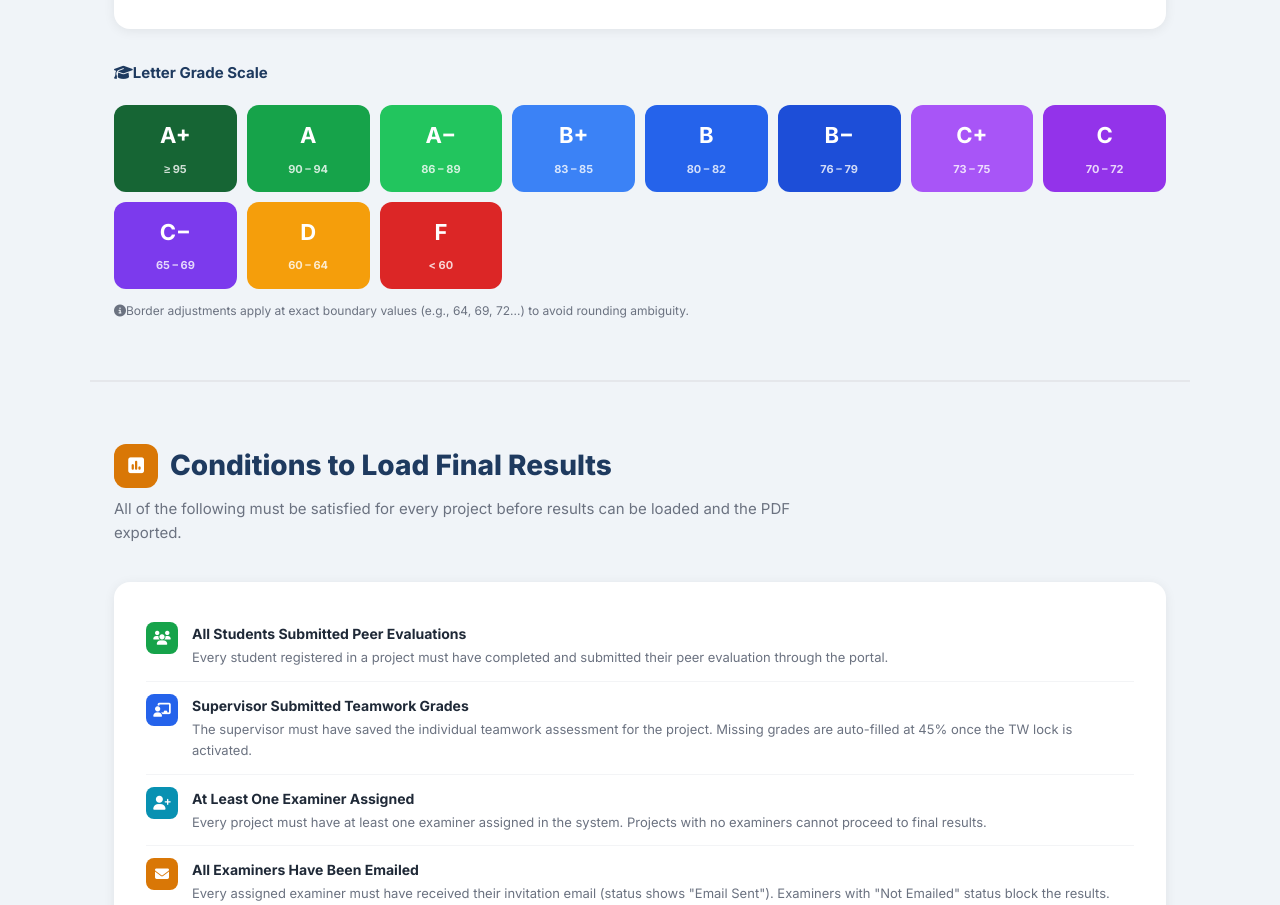
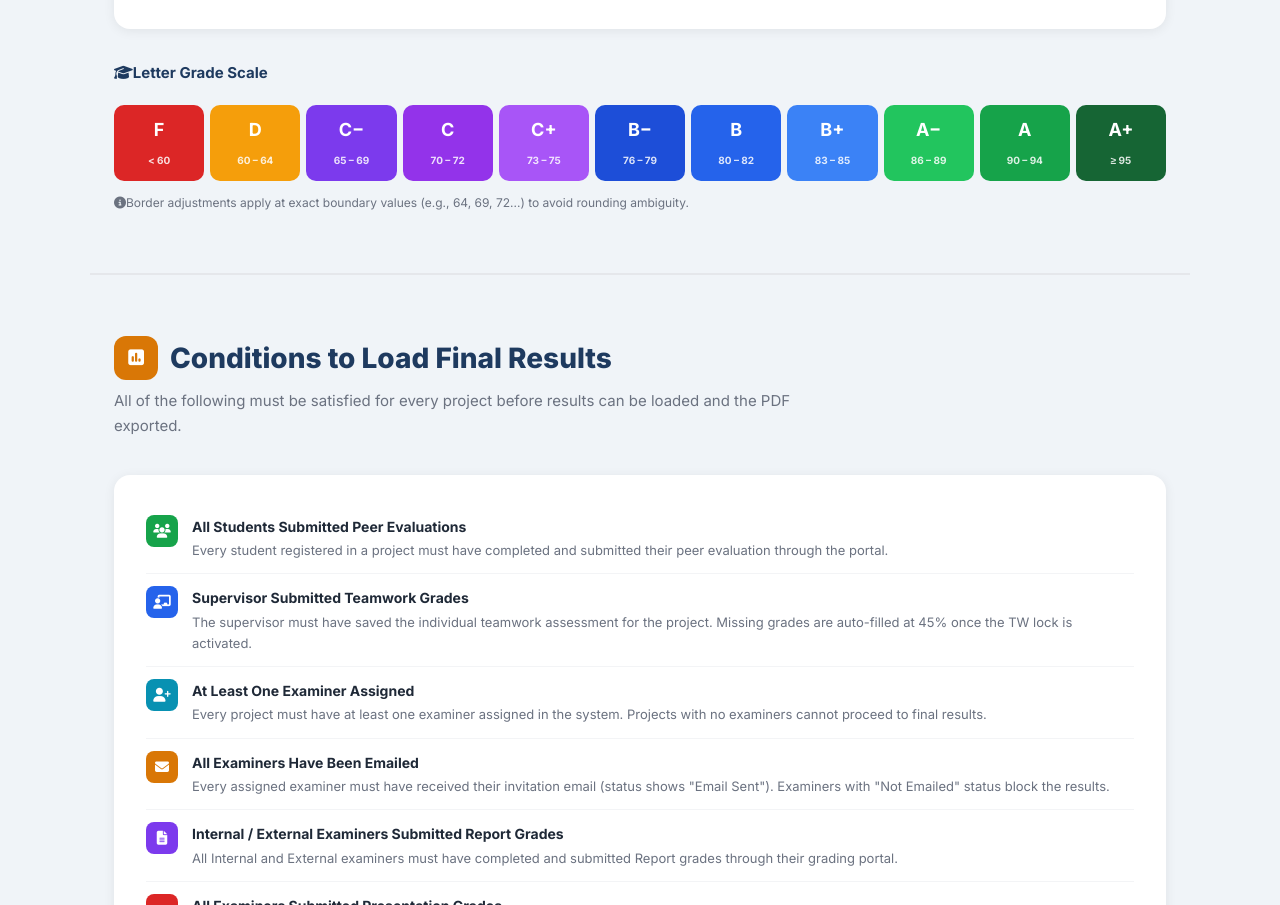
Before and after one commit to usif-3jra/fyp-grading, a website: page public/guidelines.html in a window 1280 px wide. Shown: the part 6888-7793 px from the top of the page. Drawn offline with Linux system fonts and the light colour scheme.

Commit message:
Add files via upload

```diff
--- a/public/guidelines.html
+++ b/public/guidelines.html
@@ -158,14 +158,15 @@
     }
 
     .grade-scale {
-      display: grid; grid-template-columns: repeat(auto-fit, minmax(120px, 1fr));
-      gap: 10px; margin-top: 20px;
+      display: flex; flex-direction: row; flex-wrap: nowrap;
+      gap: 6px; margin-top: 20px; overflow-x: auto;
     }
     .grade-chip {
-      text-align: center; padding: 12px 8px; border-radius: 12px; font-weight: 700;
+      text-align: center; padding: 10px 6px; border-radius: 10px; font-weight: 700;
+      flex: 1; min-width: 52px;
     }
-    .grade-chip .letter { font-size: 22px; display: block; }
-    .grade-chip .range  { font-size: 11px; margin-top: 2px; opacity: .8; }
+    .grade-chip .letter { font-size: 18px; display: block; }
+    .grade-chip .range  { font-size: 10px; margin-top: 2px; opacity: .85; white-space: nowrap; }
 
     /* ── INFO CARDS ── */
     .info-grid { display: grid; grid-template-columns: repeat(auto-fit, minmax(260px, 1fr)); gap: 16px; }
@@ -796,17 +797,17 @@
 
   <h4 style="font-size:15px;font-weight:700;margin:32px 0 14px;color:var(--navy);"><i class="fas fa-graduation-cap me-2"></i>Letter Grade Scale</h4>
   <div class="grade-scale">
+    <div class="grade-chip" style="background:#dc2626;color:#fff;"><span class="letter">F</span><span class="range">&lt; 60</span></div>
+    <div class="grade-chip" style="background:#f59e0b;color:#fff;"><span class="letter">D</span><span class="range">60 – 64</span></div>
+    <div class="grade-chip" style="background:#7c3aed;color:#fff;"><span class="letter">C−</span><span class="range">65 – 69</span></div>
+    <div class="grade-chip" style="background:#9333ea;color:#fff;"><span class="letter">C</span><span class="range">70 – 72</span></div>
+    <div class="grade-chip" style="background:#a855f7;color:#fff;"><span class="letter">C+</span><span class="range">73 – 75</span></div>
+    <div class="grade-chip" style="background:#1d4ed8;color:#fff;"><span class="letter">B−</span><span class="range">76 – 79</span></div>
+    <div class="grade-chip" style="background:#2563eb;color:#fff;"><span class="letter">B</span><span class="range">80 – 82</span></div>
+    <div class="grade-chip" style="background:#3b82f6;color:#fff;"><span class="letter">B+</span><span class="range">83 – 85</span></div>
+    <div class="grade-chip" style="background:#22c55e;color:#fff;"><span class="letter">A−</span><span class="range">86 – 89</span></div>
+    <div class="grade-chip" style="background:#16a34a;color:#fff;"><span class="letter">A</span><span class="range">90 – 94</span></div>
     <div class="grade-chip" style="background:#166534;color:#fff;"><span class="letter">A+</span><span class="range">≥ 95</span></div>
-    <div class="grade-chip" style="background:#16a34a;color:#fff;"><span class="letter">A</span><span class="range">90 – 94</span></div>
-    <div class="grade-chip" style="background:#22c55e;color:#fff;"><span class="letter">A−</span><span class="range">86 – 89</span></div>
-    <div class="grade-chip" style="background:#3b82f6;color:#fff;"><span class="letter">B+</span><span class="range">83 – 85</span></div>
-    <div class="grade-chip" style="background:#2563eb;color:#fff;"><span class="letter">B</span><span class="range">80 – 82</span></div>
-    <div class="grade-chip" style="background:#1d4ed8;color:#fff;"><span class="letter">B−</span><span class="range">76 – 79</span></div>
-    <div class="grade-chip" style="background:#a855f7;color:#fff;"><span class="letter">C+</span><span class="range">73 – 75</span></div>
-    <div class="grade-chip" style="background:#9333ea;color:#fff;"><span class="letter">C</span><span class="range">70 – 72</span></div>
-    <div class="grade-chip" style="background:#7c3aed;color:#fff;"><span class="letter">C−</span><span class="range">65 – 69</span></div>
-    <div class="grade-chip" style="background:#f59e0b;color:#fff;"><span class="letter">D</span><span class="range">60 – 64</span></div>
-    <div class="grade-chip" style="background:#dc2626;color:#fff;"><span class="letter">F</span><span class="range">&lt; 60</span></div>
   </div>
   <p style="font-size:12px;color:var(--gray);margin-top:12px;"><i class="fas fa-info-circle me-1"></i>Border adjustments apply at exact boundary values (e.g., 64, 69, 72...) to avoid rounding ambiguity.</p>
 </div>
```
